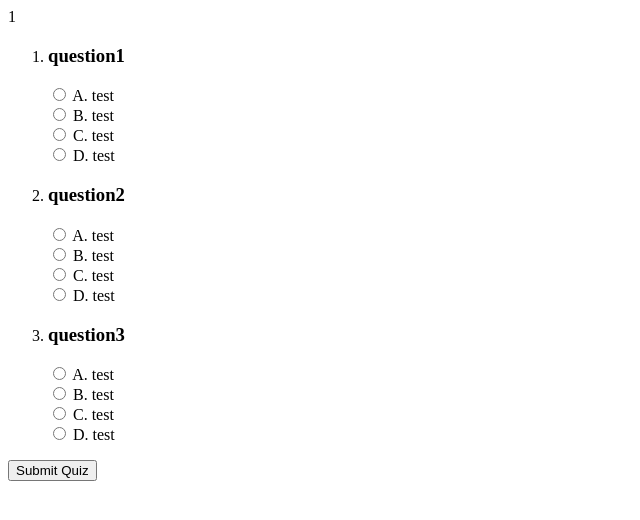
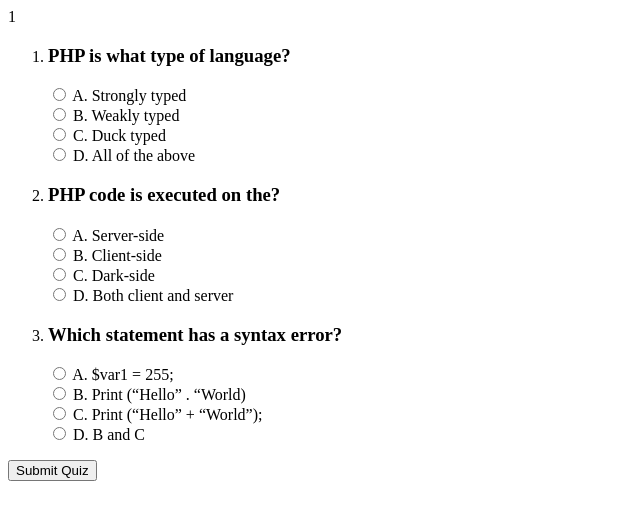
Before and after one commit to ctackett1/FunWithPHP, a PHP site: page / in a window 1280 px wide. Shown: the top 520 px of the page, without its empty margins (0-640 px from the left). Run offline with PHP 8.4, Linux system fonts and the light colour scheme.

Commit message:
11/27/19 questions filled

```diff
--- a/index.php
+++ b/index.php
@@ -16,63 +16,63 @@
     if ($quizID == 1) {
         $array = array(
             "quizID" => 1,
-            "q1" => "question1",
-            "answer1A" => "test",
-            "answer1B" => "test",
-            "answer1C" => "test",
-            "answer1D" => "test",
-            "q2" => "question2",
-            "answer2A" =>"test",
-            "answer2B" => "test",
-            "answer2C" => "test",
-            "answer2D" => "test",
-            "q3" => "question3",
-            "answer3A" => "test",
-            "answer3B" => "test",
-            "answer3C" => "test",
-            "answer3D" => "test",
+            "q1" => "PHP is what type of language?",
+            "answer1A" => "Strongly typed",
+            "answer1B" => "Weakly typed",
+            "answer1C" => "Duck typed",
+            "answer1D" => "All of the above",
+            "q2" => "PHP code is executed on the?",
+            "answer2A" =>"Server-side",
+            "answer2B" => "Client-side",
+            "answer2C" => "Dark-side",
+            "answer2D" => "Both client and server",
+            "q3" => "Which statement has a syntax error?",
+            "answer3A" => "\$var1 = 255;",
+            "answer3B" => "Print (“Hello” . “World)",
+            "answer3C" => "Print (“Hello” + “World”);",
+            "answer3D" => "B and C",
     );
         writeQuiz($array);
     }
     if ($quizID == 2) {
         $array = array(
             "quizID" => 2,
-            "q1" => "question1",
-            "answer1A" => "test",
-            "answer1B" => "test",
-            "answer1C" => "test",
-            "answer1D" => "test",
-            "q2" => "question2",
-            "answer2A" =>"test",
-            "answer2B" => "test",
-            "answer2C" => "test",
-            "answer2D" => "test",
-            "q3" => "question3",
-            "answer3A" => "test",
-            "answer3B" => "test",
-            "answer3C" => "test",
-            "answer3D" => "test",
+            "q1" => "What 'hidden' variable holds submitted form data?",
+            "answer1A" => "\$_POST",
+            "answer1B" => "\$_GET",
+            "answer1C" => "\$_SERVER",
+            "answer1D" => "\$_VARS",
+            "q2" => "What type of variable is \$_POST?",
+            "answer2A" =>"string",
+            "answer2B" => "list",
+            "answer2C" => "array",
+            "answer2D" => "None of the above",
+            "q3" => "what command can be used to print something?",
+            "answer3A" => "print",
+            "answer3B" => "echo",
+            "answer3C" => "printf",
+            "answer3D" => "All of the above",
         );
         writeQuiz($array);
     }
     if ($quizID == 3) {
         $array = array(
             "quizID" => 3,
-            "q1" => "question1",
-            "answer1A" => "test",
-            "answer1B" => "test",
-            "answer1C" => "test",
-            "answer1D" => "test",
-            "q2" => "question2",
-            "answer2A" =>"test",
-            "answer2B" => "test",
-            "answer2C" => "test",
-            "answer2D" => "test",
-            "q3" => "question3",
-            "answer3A" => "test",
-            "answer3B" => "test",
-            "answer3C" => "test",
-            "answer3D" => "test",
+            "q1" => "Which of the following variable names are ineligible?",
+            "answer1A" => "$1var",
+            "answer1B" => "\$helloWorld!",
+            "answer1C" => "\$name-1",
+            "answer1D" => "All of the above",
+            "q2" => "When was PHP first released?",
+            "answer2A" =>"1998",
+            "answer2B" => "1994",
+            "answer2C" => "2002",
+            "answer2D" => "2003",
+            "q3" => "What does PHP stand for?",
+            "answer3A" => "Private HTML Postprocessing",
+            "answer3B" => "Python Hybrid Processing",
+            "answer3C" => "PHP: Hypertext Preprocessor",
+            "answer3D" => "None of the above",
         );
         writeQuiz($array);
     }
```
Also changed, not shown: answers.php (+5 -7 lines).
